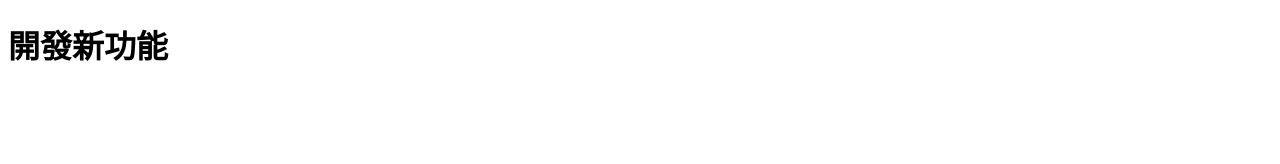
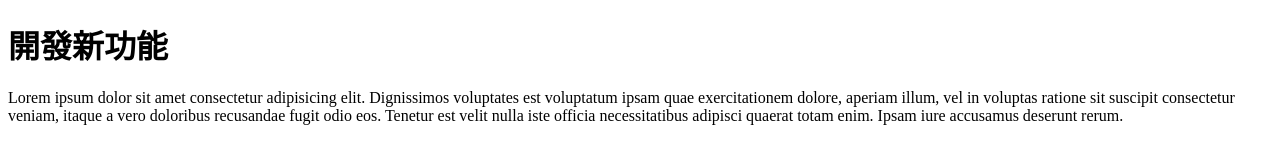
Before and after one commit to yaj55billy/git-demo, a plain HTML site: page dev.html in a window 1280 px wide. Drawn offline with Linux system fonts and the light colour scheme.

Commit message:
add dev text

```diff
--- a/dev.html
+++ b/dev.html
@@ -8,5 +8,8 @@
 </head>
 <body>
   <h1>開發新功能</h1>
+  <p>
+    Lorem ipsum dolor sit amet consectetur adipisicing elit. Dignissimos voluptates est voluptatum ipsam quae exercitationem dolore, aperiam illum, vel in voluptas ratione sit suscipit consectetur veniam, itaque a vero doloribus recusandae fugit odio eos. Tenetur est velit nulla iste officia necessitatibus adipisci quaerat totam enim. Ipsam iure accusamus deserunt rerum.
+  </p>
 </body>
 </html>
```
